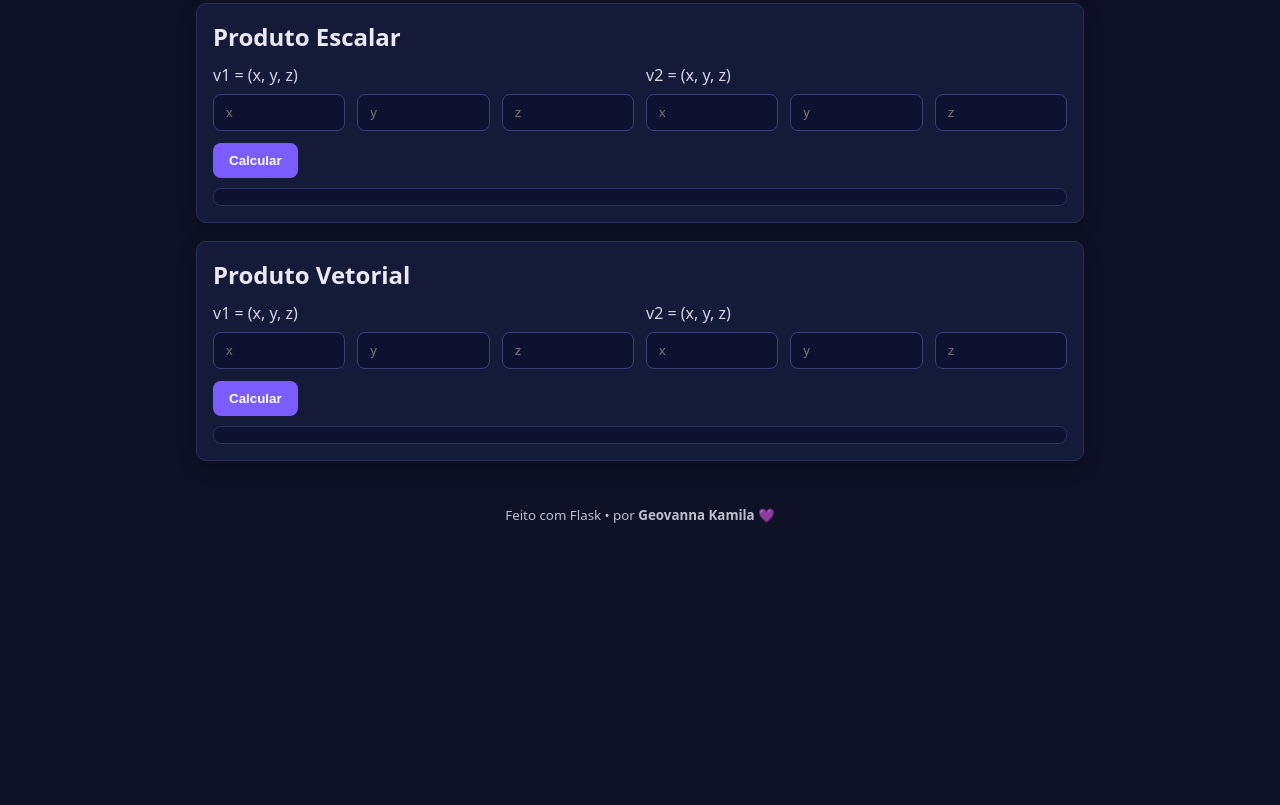
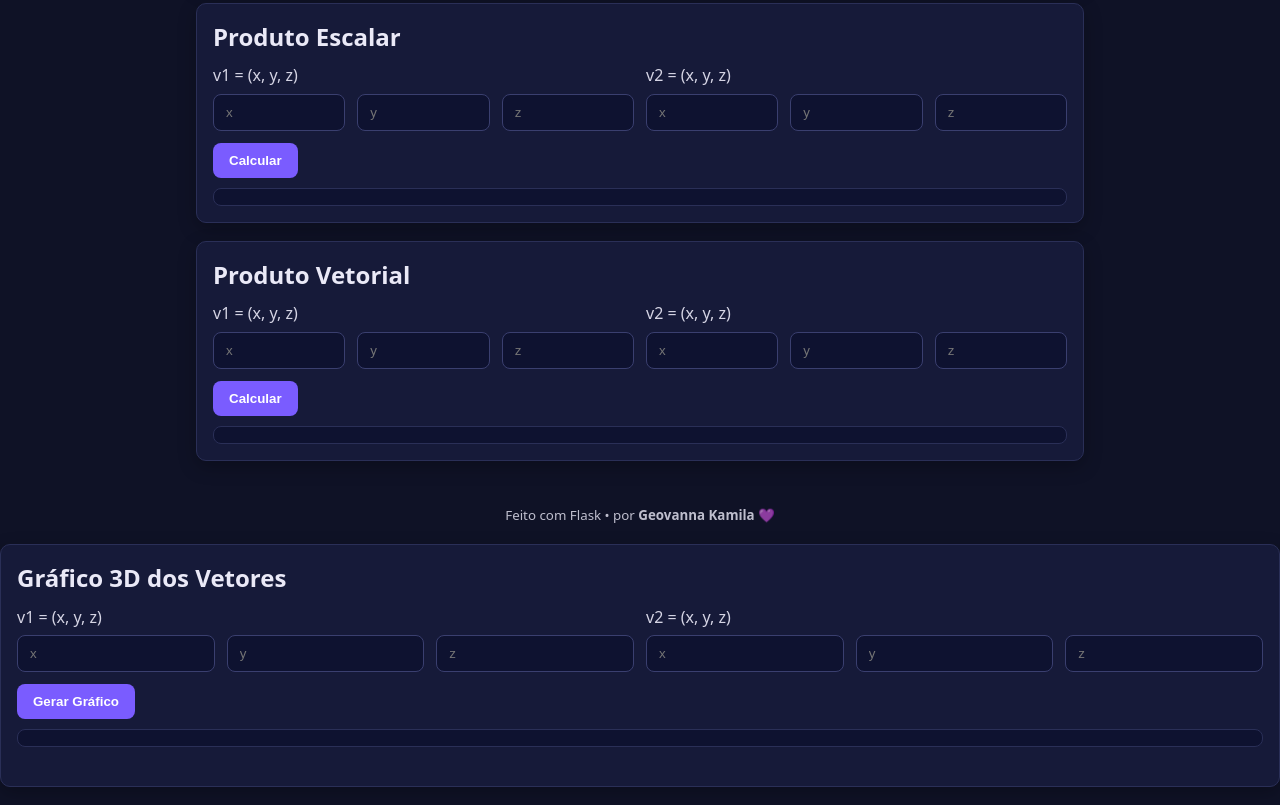
Before and after one commit to geovannakamila/calculadora-vetores, a plain HTML site: page templates/index.html in a window 1280 px wide. Shown: the part 647-1452 px from the top of the page. Before the commit the page ends 1191 px from the top, so only its background shows below. Drawn offline with Linux system fonts and the light colour scheme.

Commit message:
Add 3D vector plotting section to index.html

```diff
--- a/templates/index.html
+++ b/templates/index.html
@@ -232,3 +232,27 @@
     </script>
   </body>
 </html>
+<section>
+  <h2>Gráfico 3D dos Vetores</h2>
+  <div class="grid">
+    <div>
+      <label>v1 = (x, y, z)</label>
+      <div class="triple">
+        <input id="plot-v1x" type="number" step="any" placeholder="x">
+        <input id="plot-v1y" type="number" step="any" placeholder="y">
+        <input id="plot-v1z" type="number" step="any" placeholder="z">
+      </div>
+    </div>
+    <div>
+      <label>v2 = (x, y, z)</label>
+      <div class="triple">
+        <input id="plot-v2x" type="number" step="any" placeholder="x">
+        <input id="plot-v2y" type="number" step="any" placeholder="y">
+        <input id="plot-v2z" type="number" step="any" placeholder="z">
+      </div>
+    </div>
+  </div>
+  <button onclick="plot()">Gerar Gráfico</button>
+  <output id="plot-out"></output>
+  <img id="plot-img" style="margin-top:10px; max-width:100%; border-radius:10px;" />
+</section>
```
